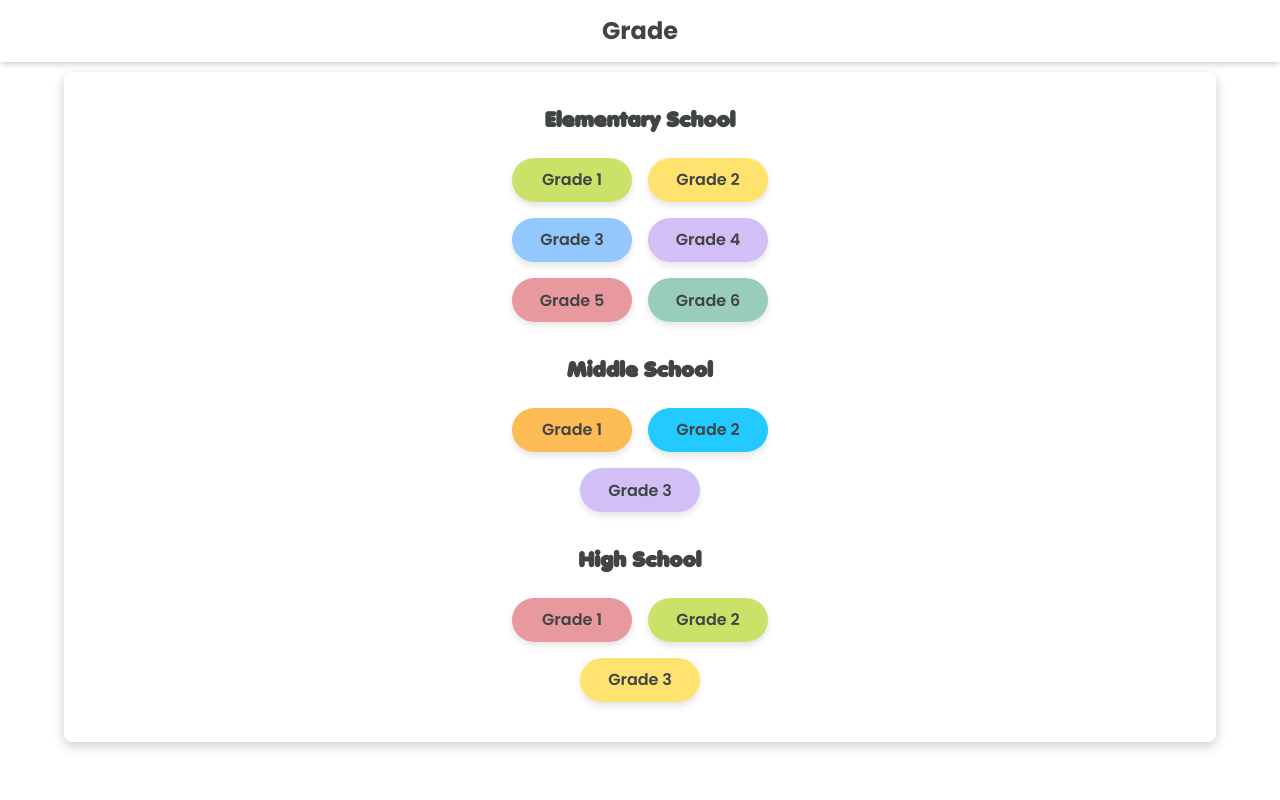
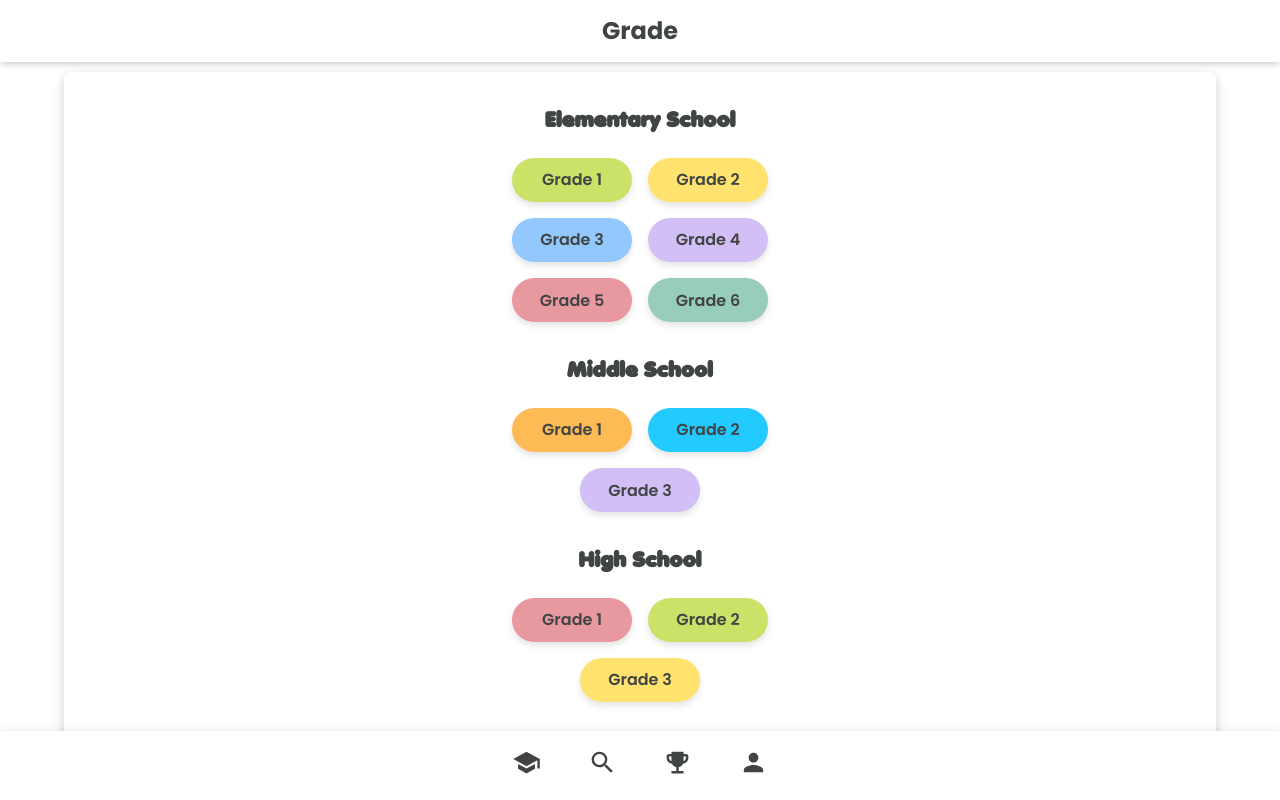
Before and after one commit to LitoKarageorgou/bright-app, a React (Vite) app: page /grade in a window 1280 px wide. Built offline with nearby package versions, Linux system fonts and the light colour scheme.

Commit message:
feat: implement bottom navigation with icons and css module styling

```diff
--- a/package.json
+++ b/package.json
@@ -12,6 +12,7 @@
   "dependencies": {
     "react": "^19.1.0",
     "react-dom": "^19.1.0",
+    "react-icons": "^5.5.0",
     "react-router-dom": "^7.6.3"
   },
   "devDependencies": {
--- /dev/null
+++ b/src/components/BottomNav.jsx
@@ -0,0 +1,32 @@
+import { MdSchool, MdSearch, MdEmojiEvents, MdPerson } from "react-icons/md";
+import styles from "./BottomNav.module.css";
+import { useNavigate } from "react-router-dom";
+
+const BottomNav = () => {
+  const navigate = useNavigate();
+
+  return (
+    <nav className={styles.nav}>
+      <button onClick={() => navigate("/learn")} className={styles.iconButton}>
+        <MdSchool className={styles.icon} />
+      </button>
+      <button onClick={() => navigate("/search")} className={styles.iconButton}>
+        <MdSearch className={styles.icon} />
+      </button>
+      <button
+        onClick={() => navigate("/leaderboard")}
+        className={styles.iconButton}
+      >
+        <MdEmojiEvents className={styles.icon} />
+      </button>
+      <button
+        onClick={() => navigate("/profile")}
+        className={styles.iconButton}
+      >
+        <MdPerson className={styles.icon} />
+      </button>
+    </nav>
+  );
+};
+
+export default BottomNav;
--- /dev/null
+++ b/src/components/BottomNav.module.css
@@ -0,0 +1,23 @@
+.nav {
+  display: flex;
+  justify-content: center;
+  align-items: center;
+  gap: 1.8rem;
+  background-color: var(--color-bg);
+  box-shadow: var(--shadow-main);
+  padding: 0.5rem 0;
+  position: fixed;
+  bottom: 0;
+  width: 100%;
+  z-index: 100;
+}
+
+.iconButton {
+  background: none;
+  padding: 0.55rem;
+}
+
+.icon {
+  font-size: 29px;
+  color: var(--color-primary-text);
+}
--- a/src/components/Card.module.css
+++ b/src/components/Card.module.css
@@ -3,5 +3,5 @@
   border-radius: var(--radius-main);
   box-shadow: var(--shadow-main);
   min-width: 90%;
-  margin: 4.5rem auto 0.05rem;
+  margin: 4.5rem auto 1rem;
 }
--- a/src/components/GradeSelectionScreen.jsx
+++ b/src/components/GradeSelectionScreen.jsx
@@ -4,6 +4,7 @@ import styles from "./GradeSelectionScreen.module.css";
 import ScreenHeader from "../components/ScreenHeader";
 import Card from "./Card";
 import Modal from "../components/Modal";
+import BottomNav from "./BottomNav";
 
 const GradeSelectionScreen = () => {
   const [isModalOpen, setIsModalOpen] = useState(false);
@@ -124,6 +125,7 @@ const GradeSelectionScreen = () => {
         actionLabel="Go to Grade 3"
         onAction={handleGoToGrade3}
       />
+      <BottomNav />
     </div>
   );
 };
```
Also changed, not shown: 1 other file (tests, documents, lock files or other folders).
